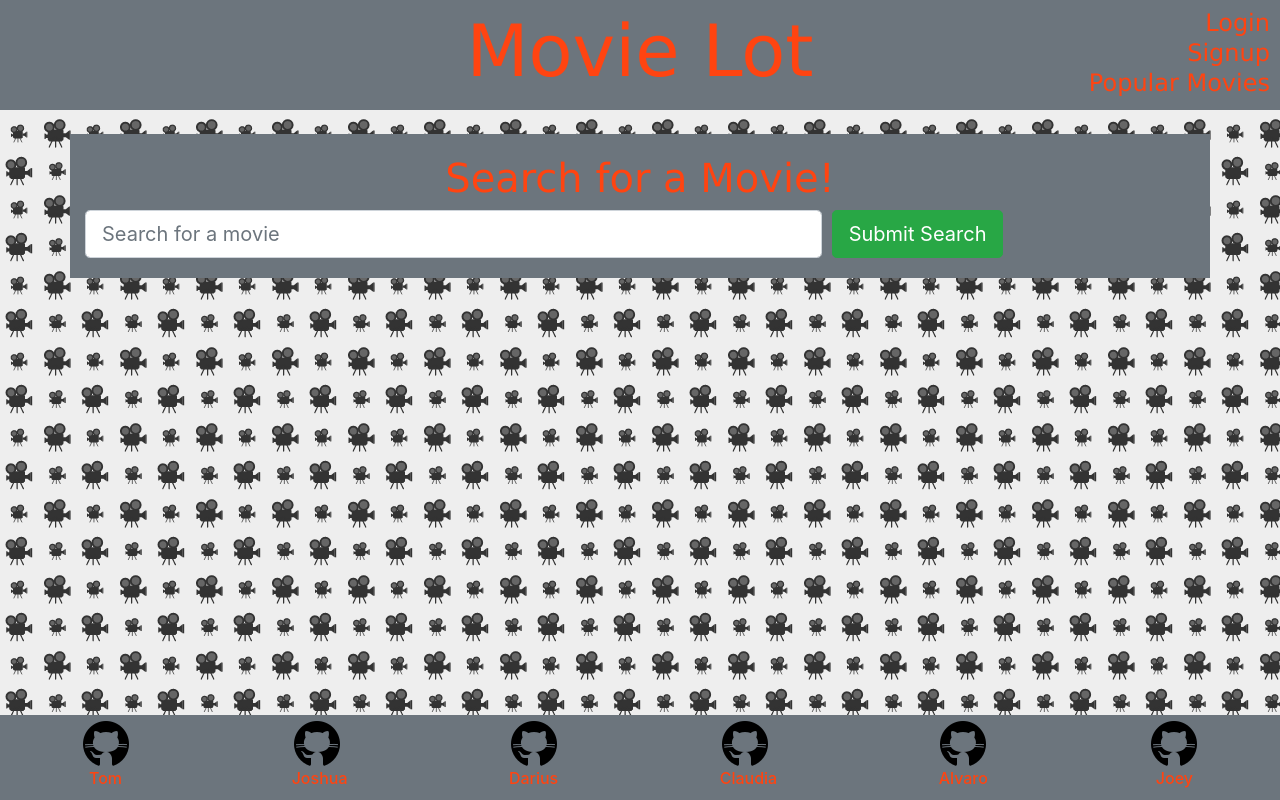
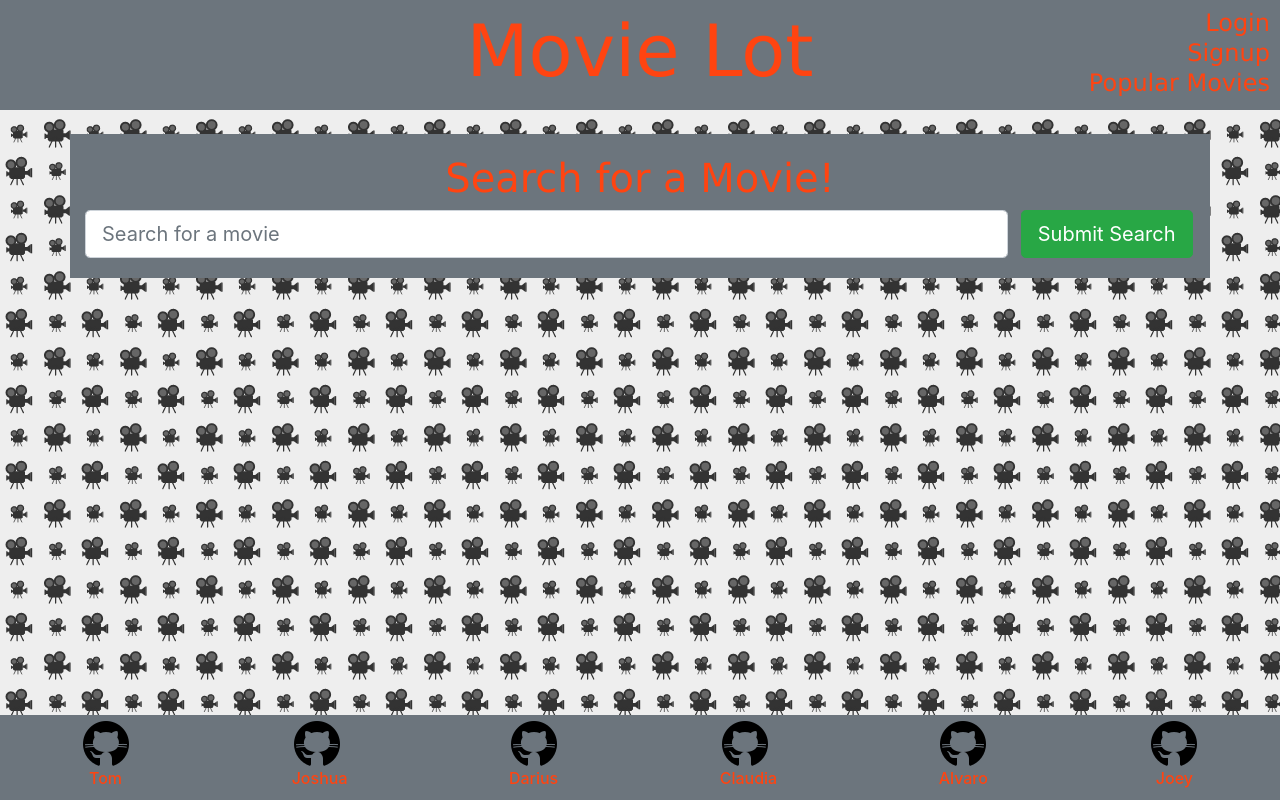
Before and after one commit to layc41/final-countdown, a React (Create React App) app in the folder client/: page / in a window 1280 px wide. Built offline with nearby package versions, Linux system fonts and the light colour scheme.

Commit message:
styling + localstorage

```diff
--- a/client/src/pages/SearchMovies.js
+++ b/client/src/pages/SearchMovies.js
@@ -63,11 +63,11 @@ const SearchMovies = () => {
   return (
     <>
 
-        <Container className='search bg-secondary'>
+      <Container className='search bg-secondary'>
           <h1 className='search-headers'>Search for a Movie!</h1>
           <Form onSubmit={handleFormSubmit}>
             <Form.Row>
-              <Col xs={12} md={8}>
+              <Col xs={12} md={10} className='searchInput'>
                 <Form.Control
                   name='searchInput'
                   value={searchInput}
@@ -77,7 +77,7 @@ const SearchMovies = () => {
                   placeholder='Search for a movie'
                 />
               </Col>
-              <Col xs={12} md={4}>
+              <Col xs={12} md={2} className='searchInput'>
                 <Button type='submit' variant='success' size='lg'>
                   Submit Search
                 </Button>
@@ -87,11 +87,11 @@ const SearchMovies = () => {
         </Container>
 
       <Container>
-        <h2 className='search-headers'>
+        {/* <h2 className='search-headers'>
           {searchedMovies.length
             ? `Viewing ${searchedMovies.length} results:`
             : ''}
-        </h2>
+        </h2> */}
 
           {searchedMovies.map((movie) => {
             return (
```
